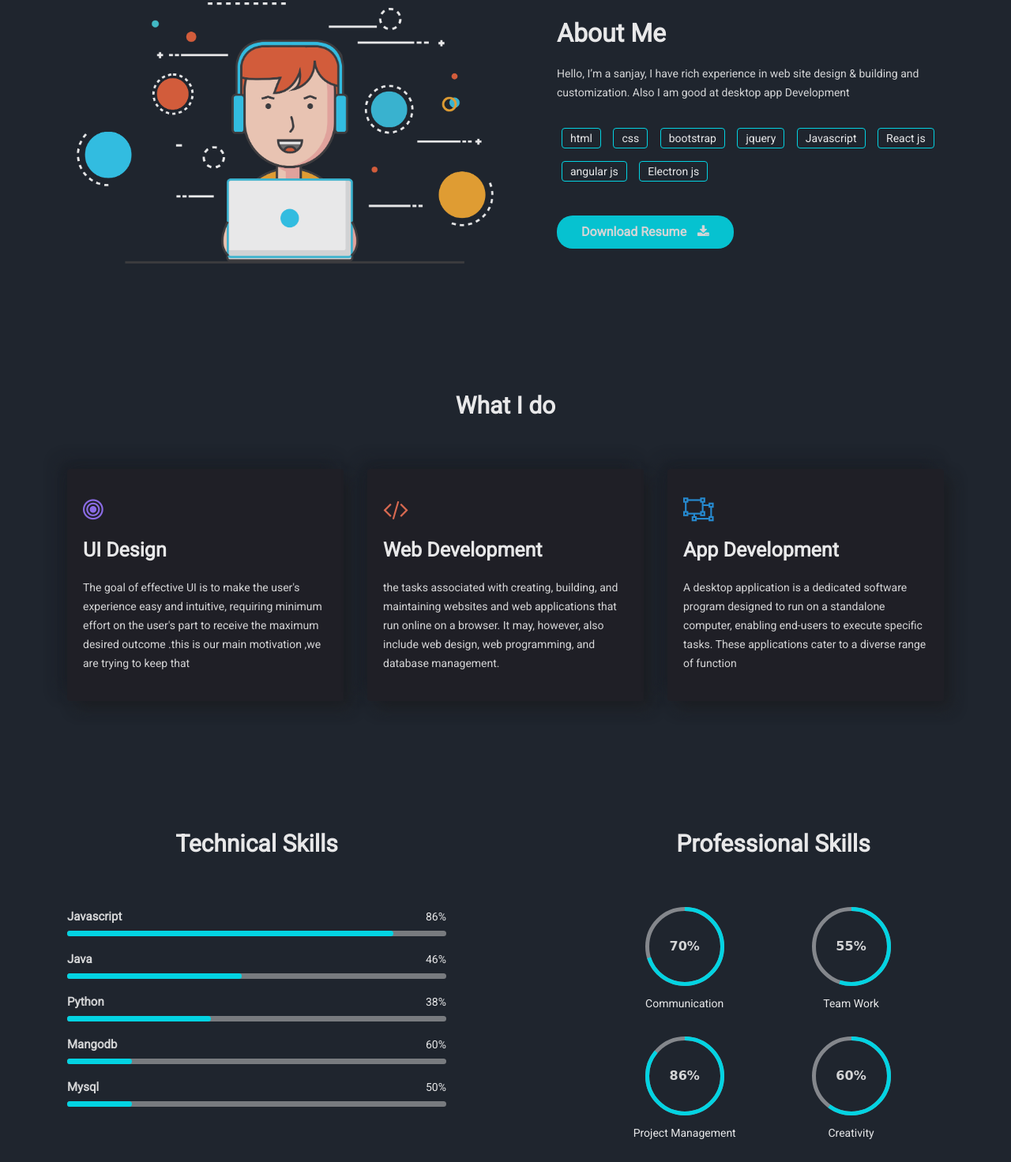
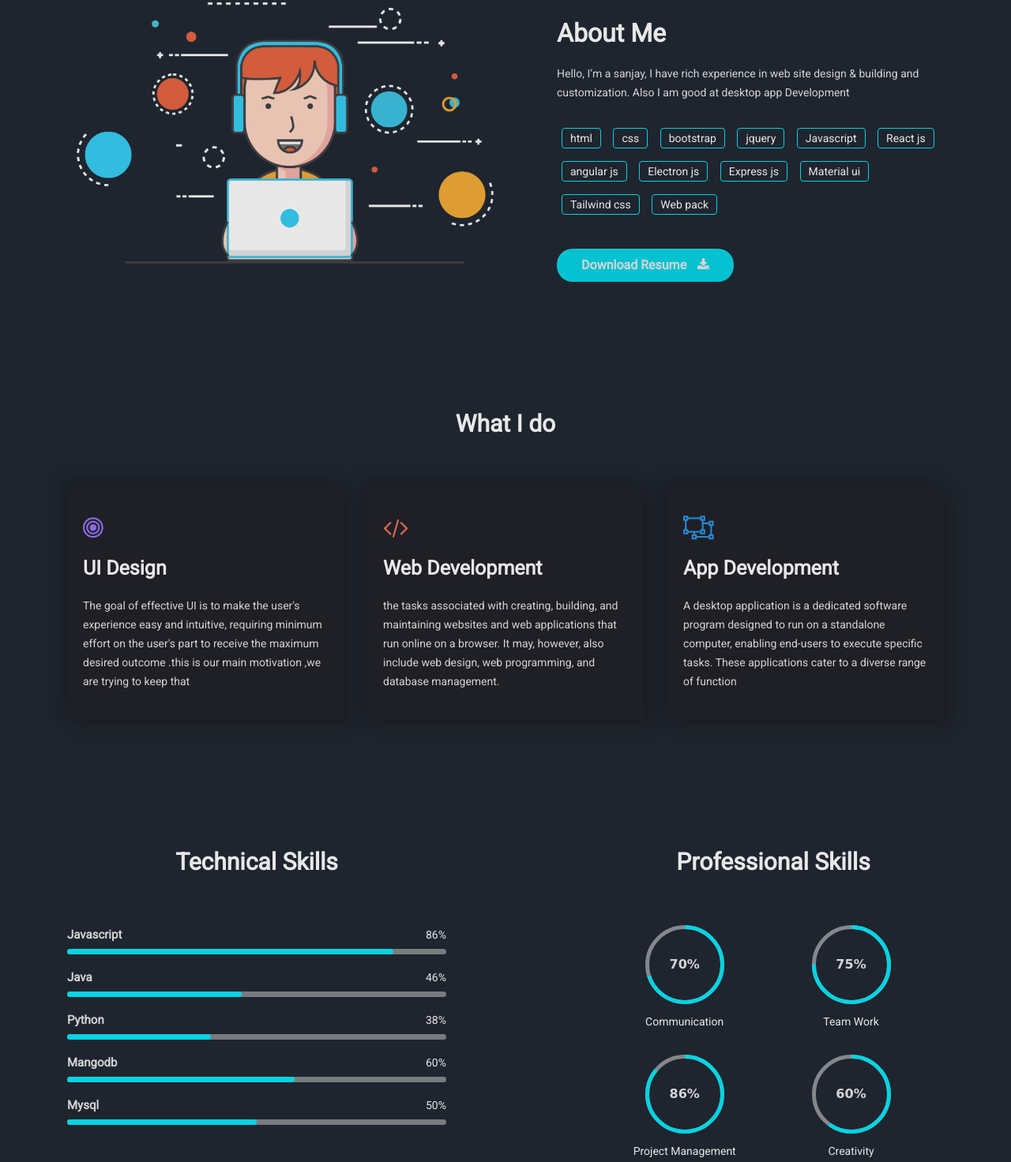
Before and after one commit to Sanjaypbce/sanjay, a plain HTML site: page index.html in a window 1280 px wide. Shown: the part 753-2225 px from the top of the page at 79% size. Drawn offline with Linux system fonts and the light colour scheme.

Commit message:
progress implementation

```diff
--- a/index.html
+++ b/index.html
@@ -254,6 +254,10 @@
                   <li><span>React js</span></li>
                   <li><span>angular js</span></li>
                   <li><span>Electron js</span></li>
+                  <li><span>Express js</span></li>
+                  <li><span>Material ui</span></li>
+                  <li><span>Tailwind css</span></li>
+                  <li><span>Web pack</span></li>
                 </ul>
               </div>
               <a
@@ -384,7 +388,7 @@
                         <div class="percentagem-num">60%</div>
                       </div>
                       <div class="progressBar">
-                        <div class="percentagem" style="width: 17%"></div>
+                        <div class="percentagem" style="width: 60%"></div>
                       </div>
                     </div>
                   </div>
@@ -395,7 +399,7 @@
                         <div class="percentagem-num">50%</div>
                       </div>
                       <div class="progressBar">
-                        <div class="percentagem" style="width: 17%"></div>
+                        <div class="percentagem" style="width: 50%"></div>
                       </div>
                     </div>
                   </div>
@@ -421,7 +425,7 @@
                 <li>
                   <div
                     class="mh-progress mh-progress-circle"
-                    data-progress="55"
+                    data-progress="75"
                   ></div>
                   <div class="pr-skill-name">Team Work</div>
                 </li>
```
